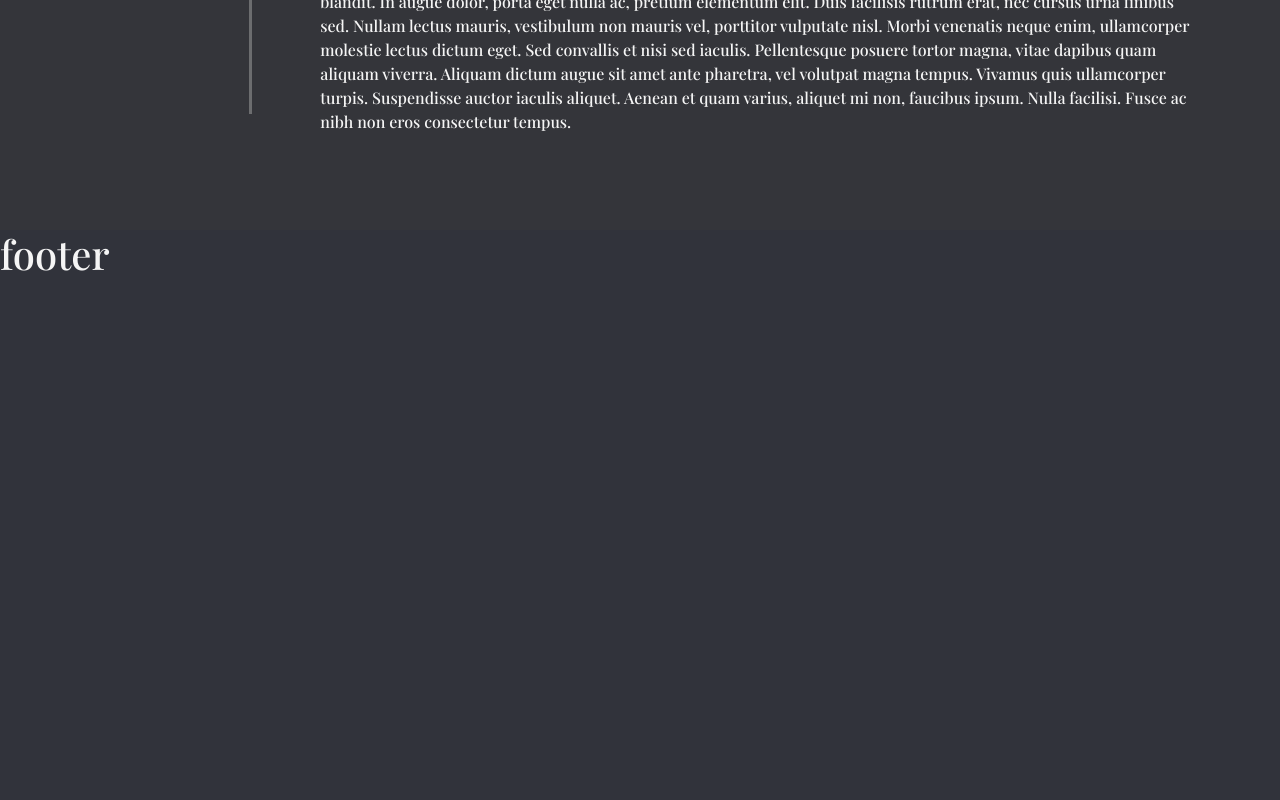
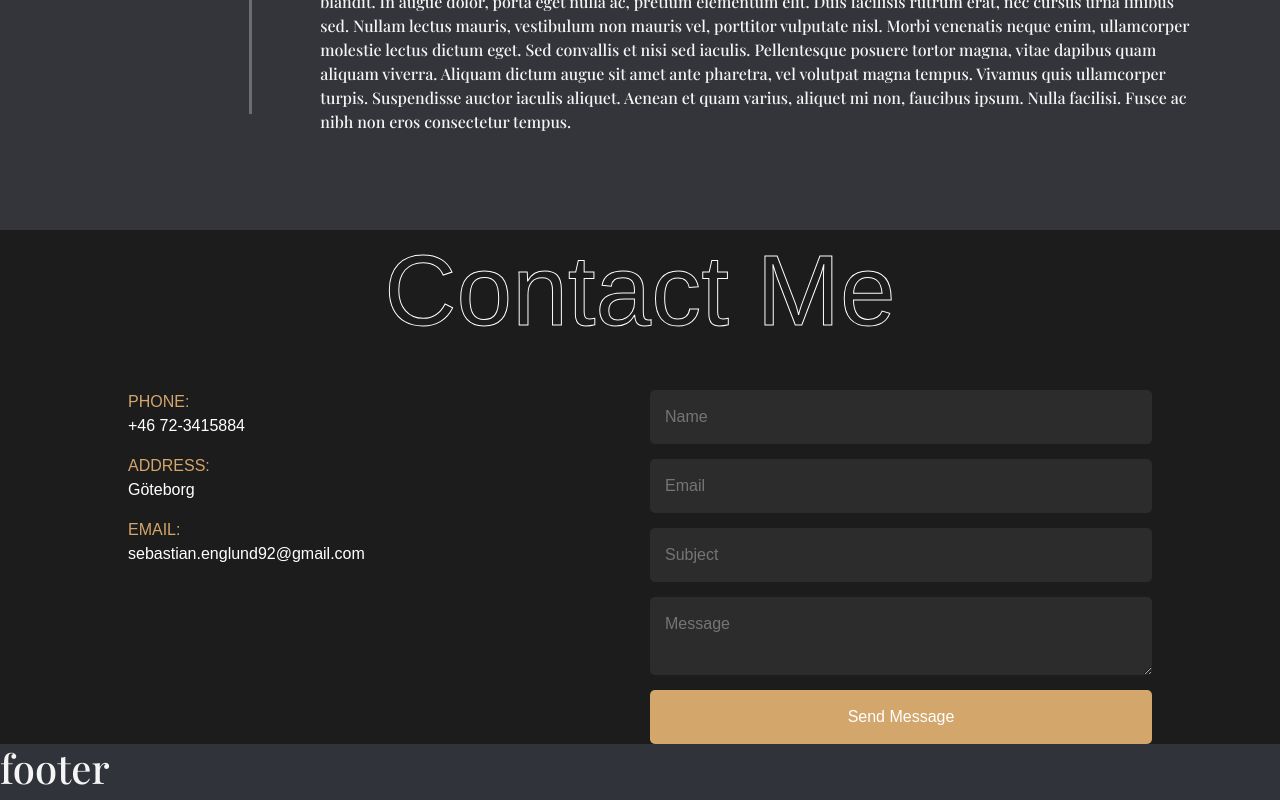
Before and after one commit to simbasang/ReactPortfolio, a React (Vite) app: page / in a window 1280 px wide. Shown: the part 4505-5305 px from the top of the page. Before the commit the page ends 4791 px from the top, so only its background shows below. Built offline with nearby package versions, Linux system fonts and the light colour scheme.

Commit message:
added contact form basic

```diff
--- a/src/App.tsx
+++ b/src/App.tsx
@@ -5,6 +5,7 @@ import Portfolio from "./components/Portfolio";
 import Timeline from "./components/Timeline";
 import Navbar from "./components/Navbar";
 import Footer from "./components/Footer";
+import ContactMe from "./components/ContactMe";
 
 function App() {
 	return (
@@ -15,6 +16,7 @@ function App() {
 			<Skills />
 			<Portfolio />
 			<Timeline />
+			<ContactMe />
 			<Footer />
 		</div>
 	);
--- /dev/null
+++ b/src/Styles/ContactMe.css
@@ -0,0 +1,69 @@
+.contact-top-container {
+  background-color: #1c1c1c;
+  color: #fff;
+  font-family: Arial, sans-serif;
+  display: flex;
+  justify-content: center;
+  align-items: center;
+  height: 700px;
+  margin: 0;
+  flex-flow: column;
+  max-height: fit-content;
+}
+.contact-container {
+  display: flex;
+  justify-content: space-between;
+  width: 80%;
+  max-width: 1200px;
+}
+
+.contact-info {
+  flex: 1;
+  margin-right: 20px;
+}
+
+.outlined-text {
+  font-size: 100px;
+  color: transparent;
+  -webkit-text-stroke: 1px #fff; /* White outline */
+  margin-bottom: 40px;
+}
+
+.label {
+  color: #d3a66b; /* Soft orange color */
+}
+
+.contact-form {
+  flex: 1;
+  display: flex;
+  flex-direction: column;
+}
+
+.contact-form form {
+  display: flex;
+  flex-direction: column;
+}
+
+.contact-form input,
+.contact-form textarea {
+  background-color: #2c2c2c;
+  border: none;
+  margin-bottom: 15px;
+  padding: 15px;
+  color: #fff;
+  border-radius: 5px;
+}
+
+.contact-form button {
+  background-color: #d3a66b; /* Soft orange color */
+  border: none;
+  padding: 15px;
+  color: #fff;
+  border-radius: 5px;
+  cursor: pointer;
+  transition: background-color 0.3s;
+}
+
+.contact-form button:hover {
+  background-color: #b2834b;
+}
--- /dev/null
+++ b/src/components/ContactMe.tsx
@@ -0,0 +1,37 @@
+import "../Styles/ContactMe.css";
+
+function ContactMe() {
+  return (
+    <>
+      <div className="contact-top-container">
+        <h1 className="outlined-text">Contact Me</h1>
+
+        <div className="contact-container">
+          <div className="contact-info">
+            <p>
+              <span className="label">PHONE:</span> <br></br> +46 72-3415884
+            </p>
+            <p>
+              <span className="label">ADDRESS:</span> <br></br> Göteborg
+            </p>
+            <p>
+              <span className="label">EMAIL:</span> <br></br>{" "}
+              sebastian.englund92@gmail.com
+            </p>
+          </div>
+          <div className="contact-form">
+            <form>
+              <input type="text" name="name" placeholder="Name"></input>
+              <input type="email" name="email" placeholder="Email"></input>
+              <input type="text" name="subject" placeholder="Subject"></input>
+              <textarea name="message" placeholder="Message"></textarea>
+              <button type="submit">Send Message</button>
+            </form>
+          </div>
+        </div>
+      </div>
+    </>
+  );
+}
+
+export default ContactMe;
```
Also changed, not shown: src/Styles/App.css (+9 -12 lines).
